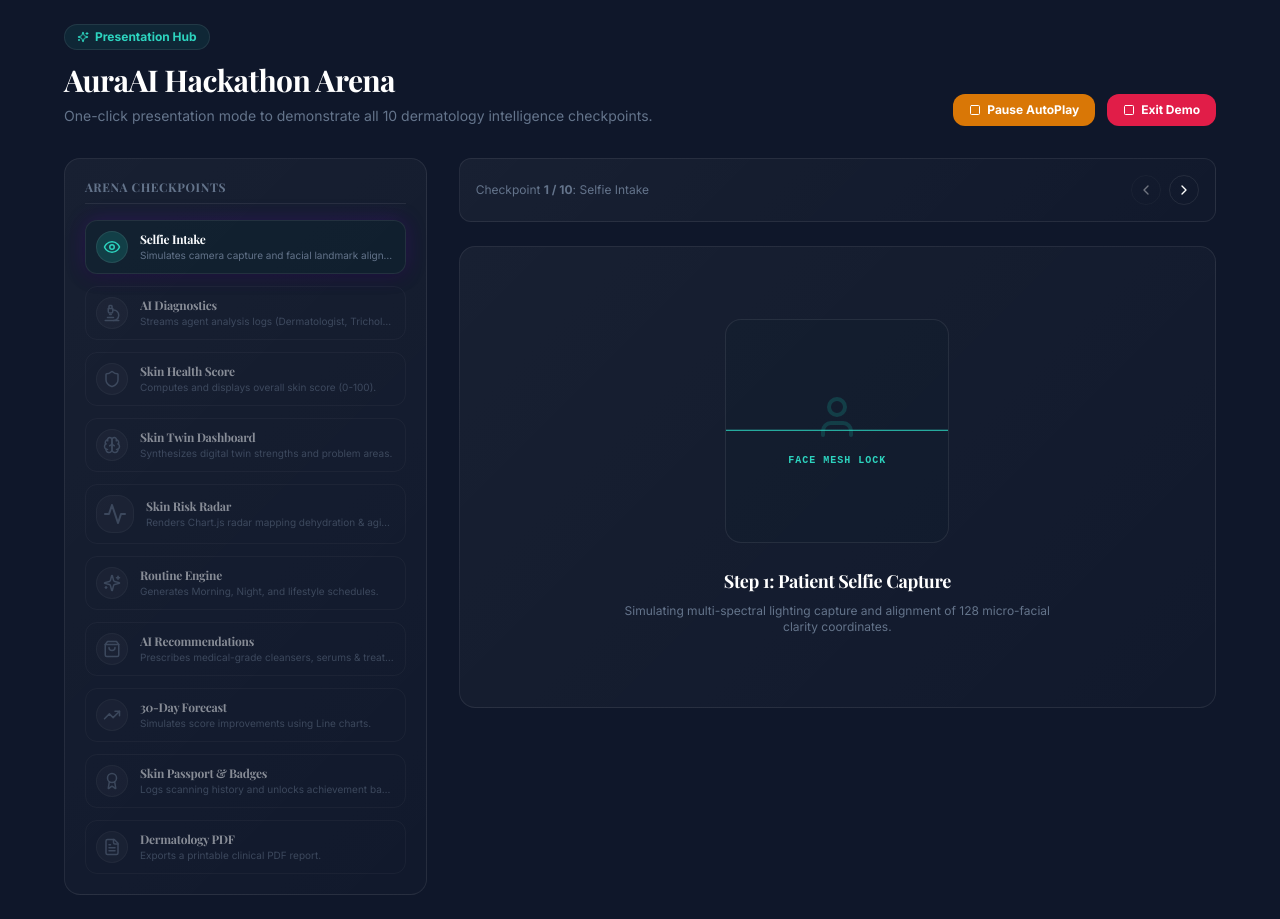
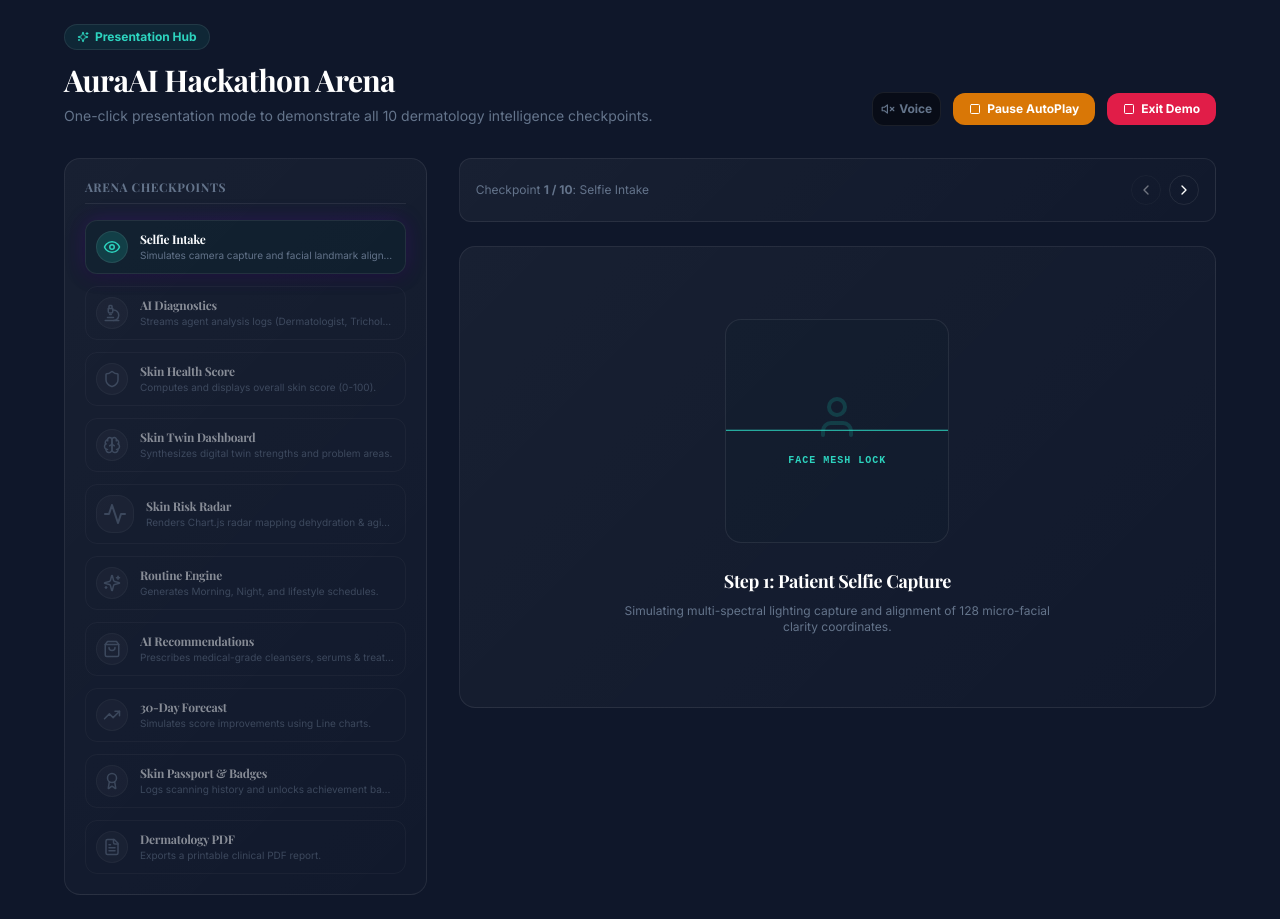
Before and after one commit to hariharan259/AuraAI-2, a React (Vite) app: page /demo in a window 1280 px wide. Both pictures are taken after a click on the button "Start Live Arena Show". Built offline with nearby package versions, Linux system fonts and the light colour scheme; the HTML template or start-up script is replaced by a standard one; a web font is replaced by a local one.

Commit message:
feat: integrate voice narration in hackathon live demo console

```diff
--- a/src/pages/DemoConsole.tsx
+++ b/src/pages/DemoConsole.tsx
@@ -8,7 +8,7 @@ import SkinTwinDashboard from '../components/ui/SkinTwinDashboard';
 import {
   Play, Square, ChevronRight, ChevronLeft, Loader2, Sparkles,
   Brain, Microscope, Award, FileText, CheckCircle2, Shield,
-  TrendingUp, ShoppingBag, Eye, User
+  TrendingUp, ShoppingBag, Eye, User, Volume2, VolumeX
 } from 'lucide-react';
 
 const DEMO_STEPS = [
@@ -50,6 +50,13 @@ export default function DemoConsole() {
   const [logMessages, setLogMessages] = useState<string[]>([]);
   const [demoResult, setDemoResult] = useState<AnalysisResultPayload | null>(null);
 
+  // Live Demo Narrator State
+  const [isMuted, setIsMuted] = useState(() => {
+    const saved = localStorage.getItem('aura_demo_muted');
+    return saved ? JSON.parse(saved) : true; // Muted by default to comply with browser autoplay restrictions
+  });
+  const [isSpeaking, setIsSpeaking] = useState(false);
+
   const mockProfile = {
     name: 'Sarah Jenkins',
     age: 24,
@@ -75,6 +82,36 @@ export default function DemoConsole() {
     return () => clearTimeout(timer);
   }, [currentStep, isPlaying]); // eslint-disable-line
 
+  // Cleanup speech synthesis on unmount
+  useEffect(() => {
+    return () => {
+      window.speechSynthesis?.cancel();
+    };
+  }, []);
+
+  // Speak step details aloud
+  useEffect(() => {
+    if (currentStep > 0 && !isMuted && window.speechSynthesis) {
+      window.speechSynthesis.cancel();
+      const step = DEMO_STEPS[currentStep - 1];
+      if (step) {
+        const textToSpeak = `Checkpoint ${step.id}. ${step.title}. ${step.desc}`;
+        const utterance = new SpeechSynthesisUtterance(textToSpeak);
+        utterance.onstart = () => setIsSpeaking(true);
+        utterance.onend = () => setIsSpeaking(false);
+        utterance.onerror = () => setIsSpeaking(false);
+
+        const voices = window.speechSynthesis.getVoices();
+        const preferredVoice = voices.find(v => v.name.includes('Google US English') || v.name.includes('Samantha') || v.lang.startsWith('en'));
+        if (preferredVoice) {
+          utterance.voice = preferredVoice;
+        }
+
+        window.speechSynthesis.speak(utterance);
+      }
+    }
+  }, [currentStep, isMuted]);
+
   const startDemo = async () => {
     dispatch({ type: 'RESET_SCAN' });
     setDemoResult(null);
@@ -89,6 +126,18 @@ export default function DemoConsole() {
   const stopDemo = () => {
     setIsPlaying(false);
     setCurrentStep(0);
+    window.speechSynthesis?.cancel();
+    setIsSpeaking(false);
+  };
+
+  const toggleMute = () => {
+    const nextMuted = !isMuted;
+    setIsMuted(nextMuted);
+    localStorage.setItem('aura_demo_muted', JSON.stringify(nextMuted));
+    if (nextMuted) {
+      window.speechSynthesis?.cancel();
+      setIsSpeaking(false);
+    }
   };
 
   const handleNextStep = async () => {
@@ -129,22 +178,36 @@ export default function DemoConsole() {
           <p className="text-sm text-aura-muted">One-click presentation mode to demonstrate all 10 dermatology intelligence checkpoints.</p>
         </div>
 
-        <div className="flex gap-3">
+        <div className="flex gap-3 items-center">
+          {currentStep !== 0 && (
+            <button
+              onClick={toggleMute}
+              className={`p-2 py-2 rounded-xl transition-all duration-300 no-lift flex items-center gap-1 text-xs font-bold ${
+                !isMuted
+                  ? 'bg-cyan-500/10 text-cyan-400 border border-cyan-500/20 shadow-glow-primary'
+                  : 'bg-black/45 text-aura-muted border border-white/5 hover:text-white'
+              }`}
+              title={isMuted ? "Enable Live Voice Narrator" : "Mute Live Voice Narrator"}
+            >
+              {isMuted ? <VolumeX size={14} /> : <Volume2 size={14} className={isSpeaking ? "animate-pulse" : ""} />}
+              <span>Voice</span>
+            </button>
+          )}
           {currentStep === 0 ? (
-            <button className="px-5 py-2.5 bg-teal-600 hover:bg-teal-500 text-white font-bold rounded-xl flex items-center gap-2 transition shadow-glow-primary text-sm" onClick={startDemo}>
+            <button className="px-5 py-2.5 bg-teal-600 hover:bg-teal-500 text-white font-bold rounded-xl flex items-center gap-2 transition shadow-glow-primary text-sm no-lift" onClick={startDemo}>
               <Play size={16} /> Start Live Arena Show
             </button>
           ) : (
             <>
               <button
-                className={`px-4 py-2 rounded-xl text-xs font-bold text-white transition flex items-center gap-1.5 ${
+                className={`px-4 py-2 rounded-xl text-xs font-bold text-white transition flex items-center gap-1.5 no-lift ${
                   isPlaying ? 'bg-amber-600 hover:bg-amber-500' : 'bg-teal-600 hover:bg-teal-500'
                 }`}
                 onClick={() => setIsPlaying(!isPlaying)}
               >
                 {isPlaying ? <><Square size={12} /> Pause AutoPlay</> : <><Play size={12} /> Resume AutoPlay</>}
               </button>
-              <button className="px-4 py-2 bg-rose-600 hover:bg-rose-500 text-white text-xs font-bold rounded-xl flex items-center gap-1.5 transition" onClick={stopDemo}>
+              <button className="px-4 py-2 bg-rose-600 hover:bg-rose-500 text-white text-xs font-bold rounded-xl flex items-center gap-1.5 transition no-lift" onClick={stopDemo}>
                 <Square size={12} /> Exit Demo
               </button>
             </>
```
